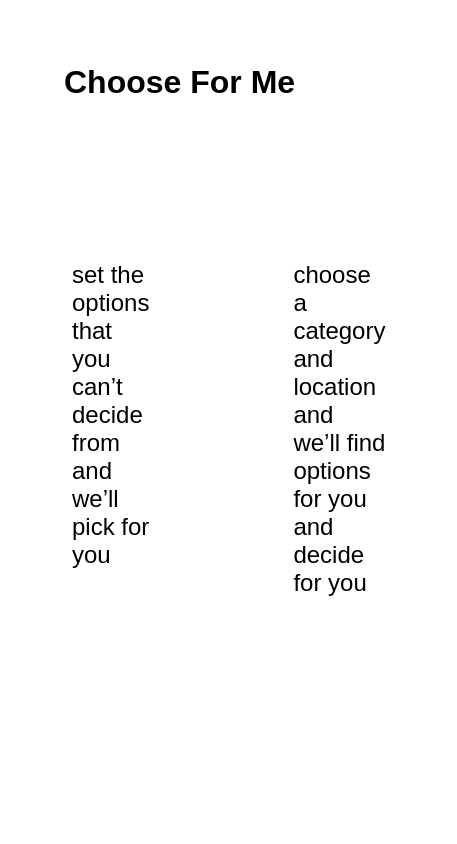
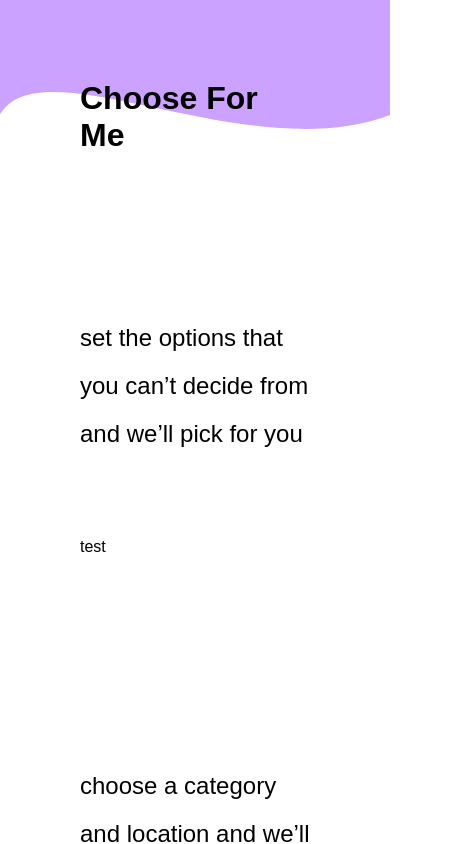
Before and after one commit to cjack0416/choose-for-me, a React (Create React App) app: page / in a window 390 px wide. Shown: the top 844 px of the page, 457 px wide, since content can reach past the window. Built offline with nearby package versions, Linux system fonts and the light colour scheme.

Commit message:
Main page layout and responsiveness done

```diff
--- a/src/pages/main/MainView.jsx
+++ b/src/pages/main/MainView.jsx
@@ -1,12 +1,18 @@
 import './index.css'
+import { ReactComponent as BgShape} from '../../assets/backgroundWaveShape.svg'
 
 const MainView = () => {
     return(
         <div>
-            <h1>Choose For Me</h1>
-            <div className='page-descriptions'>
-                <h2>set the options that you can’t decide from and we’ll pick for you </h2>
-                <h2>choose a category and location and we’ll find options for you and decide for you</h2>
+            <BgShape className='bg-shape'/>
+            <div className='main-container'>
+                <h1>Choose For Me</h1>
+                <div className='pg-routes-grid'>
+                    <h2 className='pg-grid-item'>set the options that you can’t decide from and we’ll pick for you </h2>
+                    <btn className='pg-grid-item'>test</btn>
+                    <h2 className='pg-grid-item'>choose a category and location and we’ll find options for you and decide for you</h2>
+                    <btn className='pg-grid-item'>test</btn>
+                </div>
             </div>
         </div>
     );
--- a/src/pages/main/index.css
+++ b/src/pages/main/index.css
@@ -1,12 +1,72 @@
 h1 {
-    margin: 2em 0 5em 2em;
+    margin: 5rem 0 10rem 0;
 }
 
 h2 {
-    margin: 0 3em 0 3em
+    line-height: 3rem;
 }
 
-.page-descriptions {
-    display: flex;
-    justify-content: space-between;
+.bg-shape {
+    position: absolute;
+    z-index: -1;
+    top: 0;
 }
+
+.main-container {
+    margin: 0 5rem 0 5rem;
+}
+
+.pg-routes-grid {
+    display: grid;
+    grid-template-columns: repeat(2, 1fr);
+    grid-template-rows: repeat(2, 1fr);
+    gap: 2rem 10rem;
+}
+
+.pg-grid-item:nth-child(1) {
+    grid-row: 1 / 2;
+    grid-column: 1 / 2;
+}
+
+.pg-grid-item:nth-child(2) {
+    grid-row: 2 / 3;
+    grid-column: 1 / 2;
+}
+
+.pg-grid-item:nth-child(3) {
+    grid-row: 1 / 2;
+    grid-column: 2 / 3;
+}
+
+.pg-grid-item:nth-child(4) {
+    grid-row: 2 / 3;
+    grid-column: 2 / 3;
+}
+
+@media (max-width: 800px)  {
+    .pg-routes-grid {
+        grid-template-columns: repeat(1, 1fr);
+        grid-template-rows: repeat(4, 1fr);
+        gap: 2rem 0;
+    }
+
+    .pg-grid-item:nth-child(1) {
+        grid-row: 1 / 2;
+        grid-column: 1 / 3;
+    }
+
+    .pg-grid-item:nth-child(2) {
+        grid-row: 2 / 3;
+        grid-column: 1 / 3;
+    }
+
+    .pg-grid-item:nth-child(3) {
+        grid-row: 3 / 4;
+        grid-column: 1 / 3;
+    }
+
+    .pg-grid-item:nth-child(4) {
+        grid-row: 4 / 5;
+        grid-column: 1 / 3;
+    }
+}
```
Also changed, not shown: src/assets/backgroundWaveShape.svg (added).
